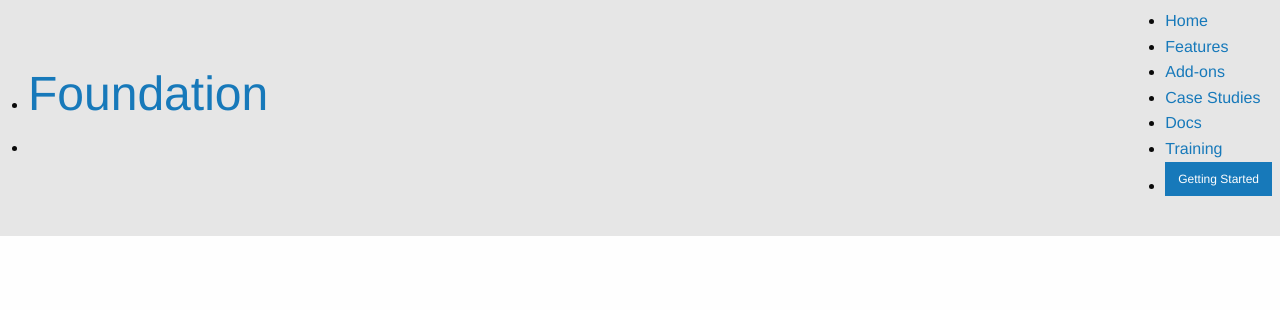
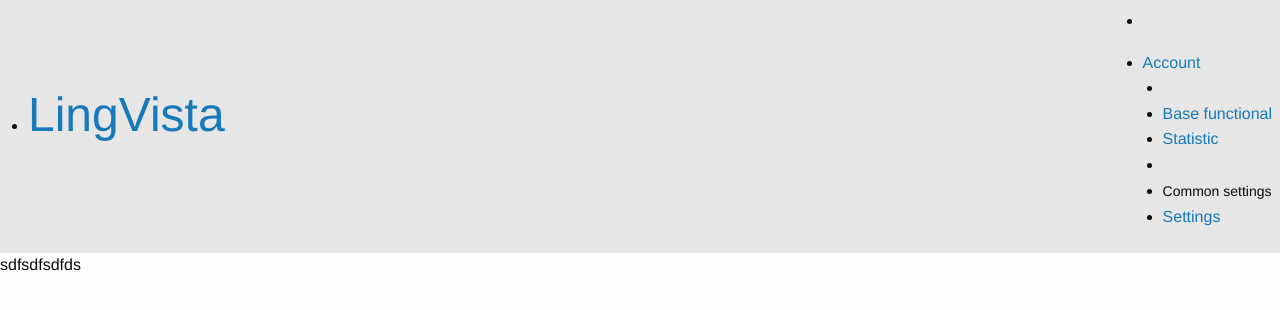
Before and after one commit to DjangoLover/lingvista, a Django app: page / in a window 1280 px wide. Shown: the top 310 px of the page. Run offline with Django 3.2, Linux system fonts and the light colour scheme; some libraries are stand-ins or nearby versions.

Commit message:
Add templates

```diff
--- a/lingvista/settings/__init__.py
+++ b/lingvista/settings/__init__.py
@@ -17,7 +17,9 @@ MEDIA_URL = '/media/'
 STATIC_ROOT = ''
 STATIC_URL = '/static/'
 
-STATICFILES_DIRS = ()
+STATICFILES_DIRS = (
+    PROJECT_ROOT + '/static/',
+)
 
 STATICFILES_FINDERS = (
     'django.contrib.staticfiles.finders.FileSystemFinder',
--- a/lingvista/templates/base.html
+++ b/lingvista/templates/base.html
@@ -7,67 +7,62 @@
     <meta name="description" content="">
     <meta name="viewport" content="width=device-width, initial-scale=1">
     <link rel="stylesheet" href="{{ STATIC_URL }}lib/foundation-4.3.2/css/normalize.css">
-    <link rel="stylesheet" href="{{ STATIC_URL }}lib/foundation-4.3.2/css/foundation.css">
+    <link rel="stylesheet" href="{{ STATIC_URL }}lib/foundation-4.3.2/css/foundation.min.css">
   </head>
   <body>
     <!--[if lt IE 7]>
       <p class="browsehappy">You are using an <strong>outdated</strong> browser. Please <a href="http://browsehappy.com/">upgrade your browser</a> to improve your experience.</p>
     <![endif]-->
-    <nav class="top-bar hide-for-small">
-      <ul>
+  <nav class="top-bar">
+    <ul class="title-area">
       <!-- Title Area -->
       <li class="name">
-          <h1>
-            <a href="http://foundation.zurb.com">Foundation</a>
-          </h1>
+        <h1><a href="#">LingVista</a></h1>
       </li>
-        <li class="toggle-topbar"><a href="#"></a></li>
     </ul>
 
+    <section class="top-bar-section">
+      <!-- Left Nav Section -->
+      <ul class="left">
+        <li class="divider"></li>
+      </ul>
 
-    <section>
       <!-- Right Nav Section -->
       <ul class="right">
-          <li class="show-for-small">
-          <a href="index.php">Home</a>
+        {% if 1 %}
+          <li class="has-dropdown"><a href="#">Account</a>
+            <ul class="dropdown">
+              <li><label></label></li>
+              <li>
+                <a href="#" class="">Base functional</a>
               </li>
-        <li>
-          <a href="grid.php">Features</a>
-        </li>
-        <li>
-          <a href="templates.php">Add-ons</a>
-        </li>
-        <li>
-          <a href="case-jacquelinewest.php">Case Studies</a>
-        </li>
-        <li>
-          <a href="docs">Docs</a>
-        </li>
-        <li>
-          <a href="training.php">Training</a>
-        </li>
-        <li class="download"><a class="small blue nice button src-download" href="docs">Getting Started</a></li>
-          <!--
-
-          <li class="logged-in has-dropdown">
-            <a href="#">
-              <div class="avatar">
-                <img src="http://placehold.it/25x25">
-                User-Name Here
-              </div>
-            </a>
-            <ul class="dropdown">
-              <li><a href="#"><img src="http://placehold.it/20x20&text=N">Notable</a></li>
-              <li><a href="#"><img src="http://placehold.it/20x20&text=S">Solidify</a></li>
-              <li><a href="#"><img src="http://placehold.it/20x20&text=V">Verify</a></li>
-              <li><a href="#"><img src="http://placehold.it/20x20&text=I">Influence</a></li>
-              <li class="signout"><a href="#">Sign Out</a></li>
+              <li><a href="#">Statistic</a></li>
+              <li class="divider"></li>
+              <li><label>Common settings</label></li>
+              <li><a href="#">Settings</a></li>
             </ul>
           </li>
--->
+        {% else %}
+          <li><a href="#">Register</a></li>
+        {% endif %}
+      </ul>
+    </section>
+  </nav>
 
-        </ul>
-      </section></nav>
+  <section class="main">
+    <div class="panel row">
+      sdfsdfsdfds
+    </div>
+  </section>
 
+  <footer>
+
+  </footer>
+
+  <script type="text/javascript" src="{{ STATIC_URL }}lib/js/jquery-1.10.2.min.js"></script>
+  <script type="text/javascript" src="{{ STATIC_URL }}lib/foundation-4.3.2/js/foundation.min.js"></script>
+  <script type="text/javascript">
+    $(document).foundation();
+  </script>
   </body>
 </html>
```
Lines whose indentation alone changed are shown as unchanged.
